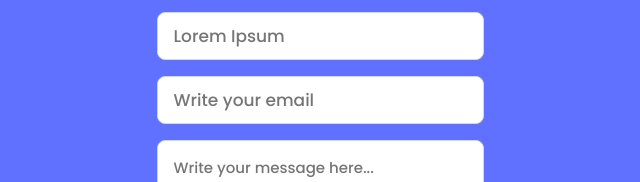
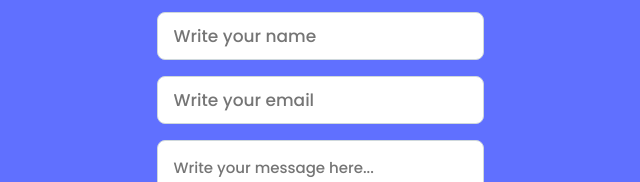
Before and after one commit to gergitokusse/Portfolio, a website: page index.html in a window 1280 px wide. Shown: the part 3594-3776 px from the top of the page, 320-960 px from the left. Drawn offline with Linux system fonts and the light colour scheme.

Commit message:
Modify name placeholder

```diff
--- a/index.html
+++ b/index.html
@@ -484,7 +484,7 @@
           <input
             type="text"
             class="input-text"
-            placeholder="Lorem Ipsum"
+            placeholder="Write your name"
             maxlength="30"
             required
           />
```
